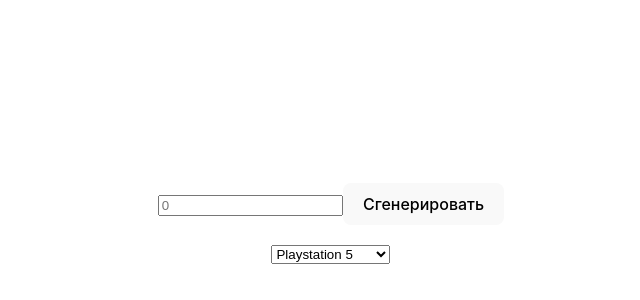
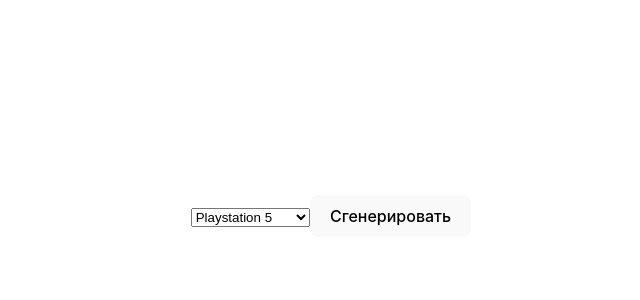
Before and after one commit to ManInScube/whattoplay, a React (Vite) app: page / in a window 1280 px wide. Shown: the part 176-476 px from the top of the page, without its empty margins (309-949 px from the left). Built offline with nearby package versions, Linux system fonts and the light colour scheme.

Commit message:
added select componentn working

```diff
--- a/src/App.jsx
+++ b/src/App.jsx
@@ -14,10 +14,27 @@ function App() {
   const [gamesArray, setGamesArray] = useState({});
   const [foundGame, setFoundGame] = useState();
 
+  const [select1, setSelect1] = useState();
+
   const platforms = [
     'Playstation 5',
     'Playstation 4',
-    'Nintendo Switch'
+    'Playstation 3',
+    'Playstation 2',
+    'Playstation',
+    'Nintendo Switch',
+    'Gameboy',
+    'Sega'
+  ]
+
+  const genre = [
+    'Action',
+    'Adnventure',
+    'Strategy',
+    'Simulation',
+    'Fighting',
+    'Shooter',
+    'Platformer'
   ]
 
   async function getCharachter(index){
@@ -69,27 +86,23 @@ function App() {
     getPlatfrom(1)
   }
 
-
-
-  // useEffect(function(){
-  //   getData();
-  // }, [])
-
-  // useEffect(function(){
-  //   getChar(charSearch)
-  // }, [charSearch])
-
+ function handlePlatform(platValue){
+    setSelect1(platValue);
+    console.log(platValue);
+ }
 
   return (
     <div className="App">
 
       <form action="submit" onSubmit={onSubmit}>
-        <input onChange={e => setCharSearch(parseInt(e.target.value))} type="text" placeholder='0'/>
+        {/* <input onChange={e => setCharSearch(parseInt(e.target.value))} type="text" placeholder='0'/> */}
+        <Select array={platforms} selectPlatform={handlePlatform}/>
+        {/* <Select array={genre}/> */}
+
         <button type='onSubmit'>Сгенерировать</button>
       </form>
       <p>{foundGame}</p>
 
-      <Select platforms={platforms}/>
     </div>
   )
 }
--- a/src/UI/Select/Select.jsx
+++ b/src/UI/Select/Select.jsx
@@ -1,13 +1,13 @@
 import { useRef, useState } from 'react'
 import React, { useEffect } from "react"
 
-export const Select = ({platforms}) => {
-
+export const Select = ({array, selectPlatform}) => {
+    const [selected, setSelected] = useState();
 
     return(
-        <select name="" id="">
-            {platforms.map((item)=>
-                <option value={item}>{item}</option>
+        <select name="" id="" value={selected} onChange={e => selectPlatform(e.target.value)}>
+            {array.map((item)=>
+                <option key={item} value={item}>{item}</option>
             )}
         </select>
     )
```
